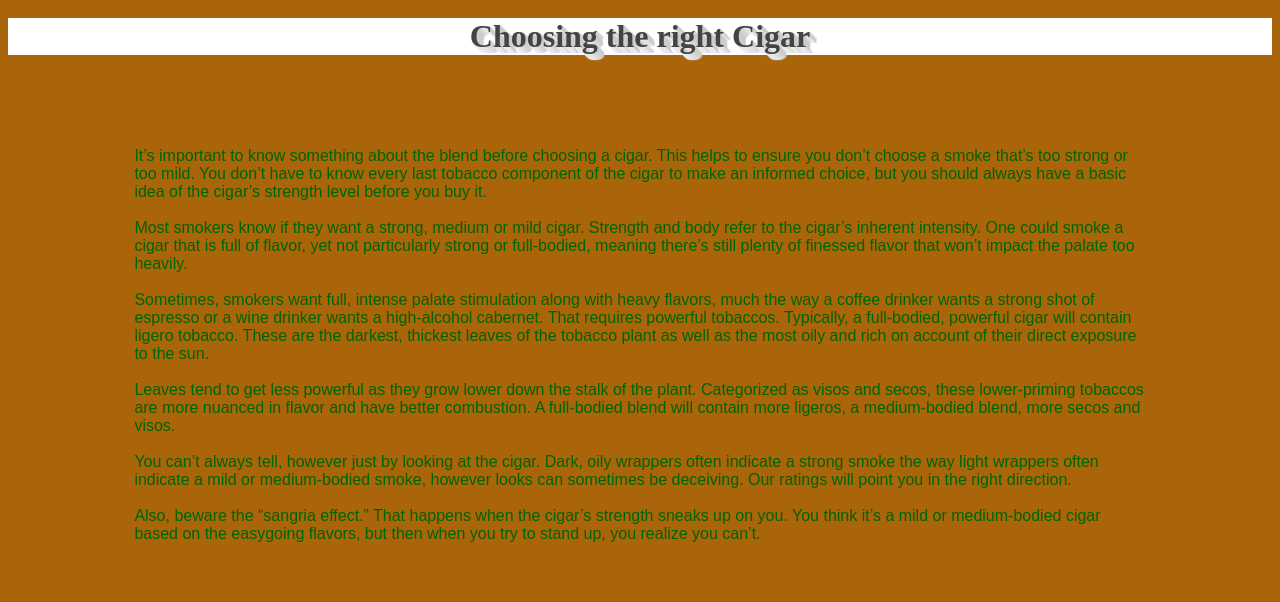
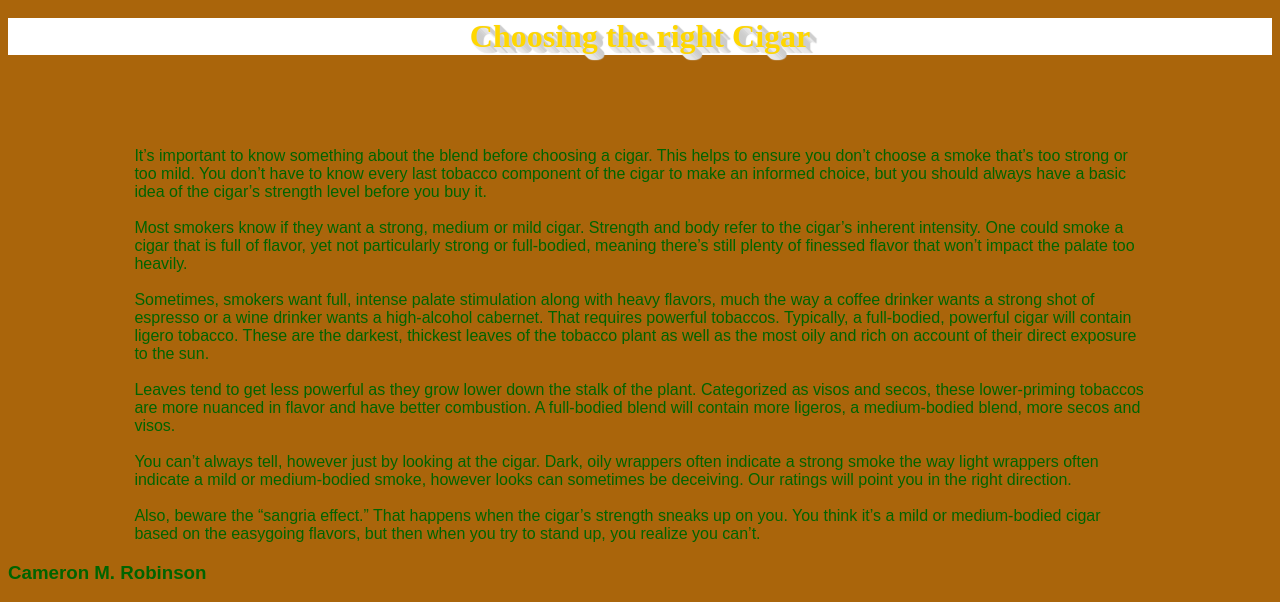
Before and after one commit to camrobinson6/deployment, a website: page index.html in a window 1280 px wide. Shown: the part 485-1087 px from the top of the page. Before the commit the page ends 1044 px from the top, so only its background shows below. Drawn offline with Linux system fonts and the light colour scheme.

Commit message:
updated css added

```diff
--- a/index.html
+++ b/index.html
@@ -30,6 +30,8 @@
     <br>
     Also, beware the “sangria effect.” That happens when the cigar’s strength sneaks up on you. You think it’s a mild or medium-bodied cigar based on the easygoing flavors, but then when you try to stand up, you realize you can’t. </p>
 
-
+<footer>
+    <h3>Cameron M. Robinson</h3>
+</footer>
 </body>
 </html>
--- a/styles.css
+++ b/styles.css
@@ -1,8 +1,8 @@
 h1 {
-    color: #c008b1;
-background: #FFFFFF;
+
+background: darkgreen;
 text-shadow: 1px 0px 1px #CCCCCC, 0px 1px 1px #EEEEEE, 2px 1px 1px #CCCCCC, 1px 2px 1px #EEEEEE, 3px 2px 1px #CCCCCC, 2px 3px 1px #EEEEEE, 4px 3px 1px #CCCCCC, 3px 4px 1px #EEEEEE, 5px 4px 1px #CCCCCC, 4px 5px 1px #EEEEEE, 6px 5px 1px #CCCCCC, 5px 6px 1px #EEEEEE, 7px 6px 1px #CCCCCC;
-color: #444444;
+color: gold;
 background: #FFFFFF;
 text-align: center;
 }
@@ -21,3 +21,8 @@ p {
   body {
       background-color: rgb(170, 101, 11);
   }
+
+  h3 {
+      font-family: fantasy;
+      color: darkgreen;
+  }
```
